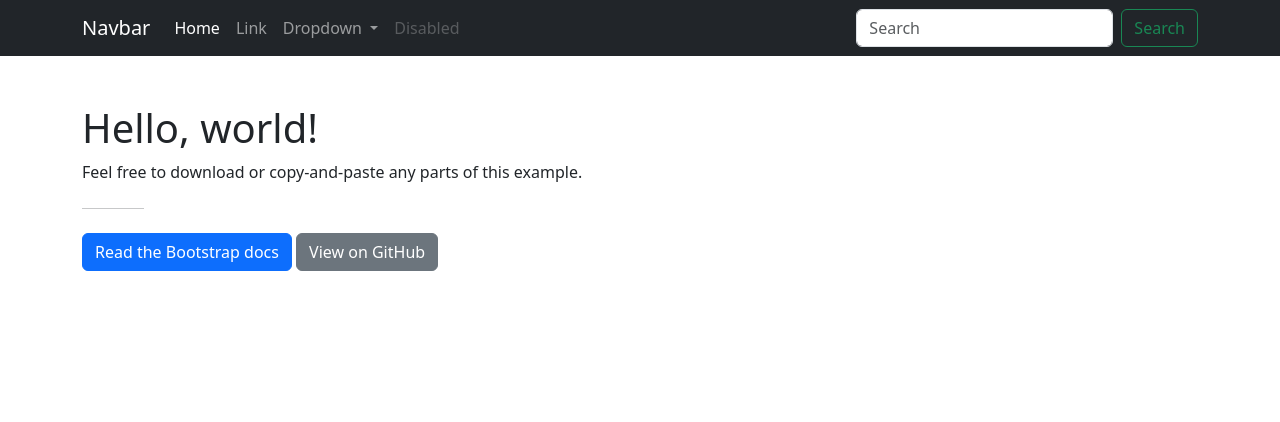
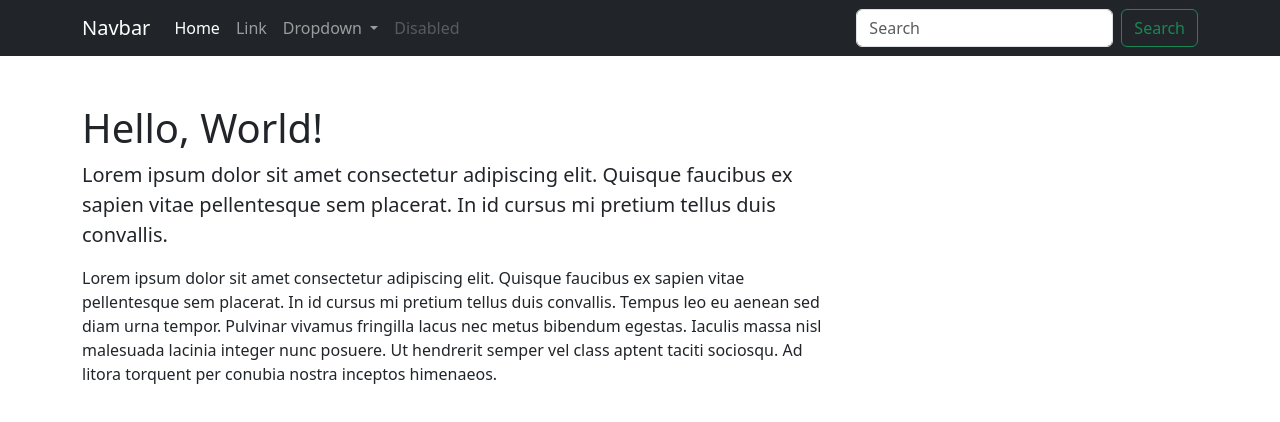
Before and after one commit to matthew-shaw/bootstrap-webpack, a website built with webpack: page src/index.html in a window 1280 px wide. Built offline with nearby package versions, Linux system fonts and the light colour scheme.

Commit message:
consistent example

```diff
--- a/src/index.html
+++ b/src/index.html
@@ -71,20 +71,22 @@
     </nav>
 
     <div class="container my-5">
-      <h1>Hello, world!</h1>
+      <h1>Hello, World!</h1>
       <div class="col-lg-8 px-0">
+        <p class="lead">
+          Lorem ipsum dolor sit amet consectetur adipiscing elit. Quisque
+          faucibus ex sapien vitae pellentesque sem placerat. In id cursus mi
+          pretium tellus duis convallis.
+        </p>
         <p>
-          Feel free to download or copy-and-paste any parts of this example.
+          Lorem ipsum dolor sit amet consectetur adipiscing elit. Quisque
+          faucibus ex sapien vitae pellentesque sem placerat. In id cursus mi
+          pretium tellus duis convallis. Tempus leo eu aenean sed diam urna
+          tempor. Pulvinar vivamus fringilla lacus nec metus bibendum egestas.
+          Iaculis massa nisl malesuada lacinia integer nunc posuere. Ut
+          hendrerit semper vel class aptent taciti sociosqu. Ad litora torquent
+          per conubia nostra inceptos himenaeos.
         </p>
-
-        <hr class="col-1 my-4" />
-
-        <a href="https://getbootstrap.com" class="btn btn-primary"
-          >Read the Bootstrap docs</a
-        >
-        <a href="https://github.com/twbs/examples" class="btn btn-secondary"
-          >View on GitHub</a
-        >
       </div>
     </div>
   </body>
```
Also changed, not shown: README.md, dist/index.html, dist/main.8cb3a8c1c93cfb53b5fa.min.css (added), dist/main.b9c1d0af910a42c657df.min.css (deleted), screenshot.png (added), 2 other files.
